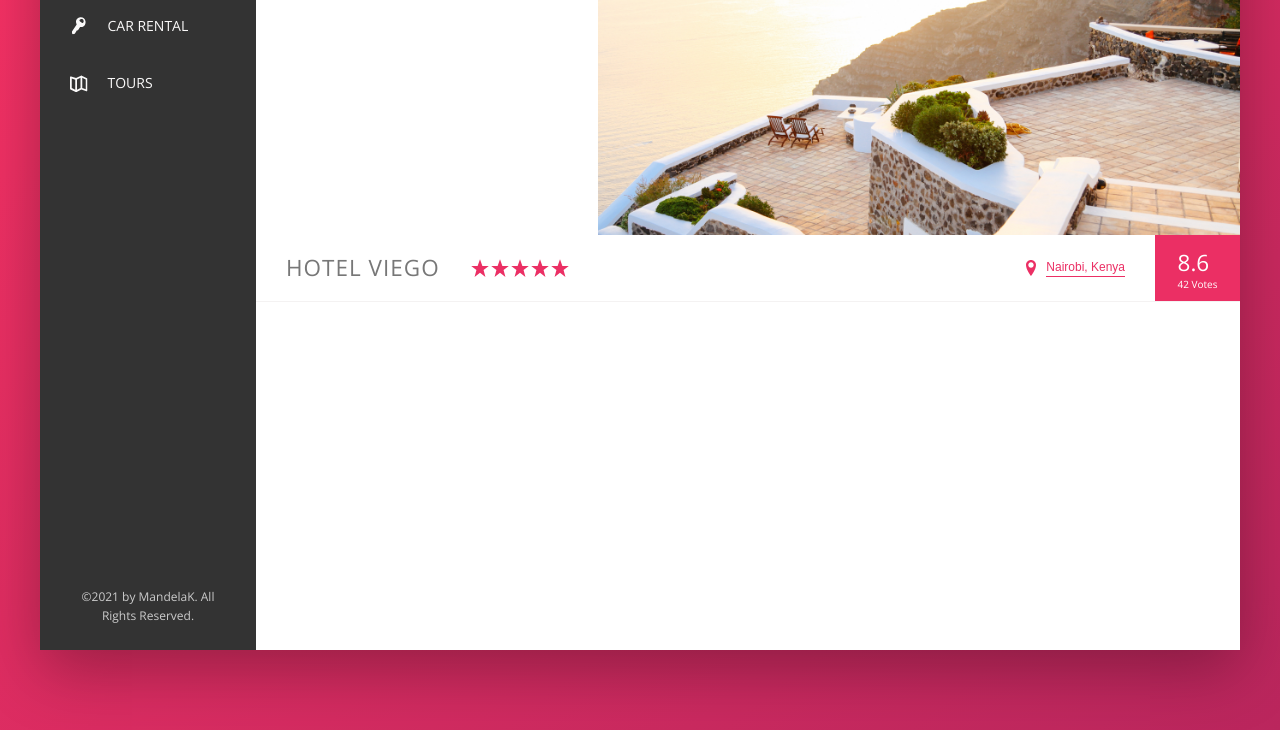
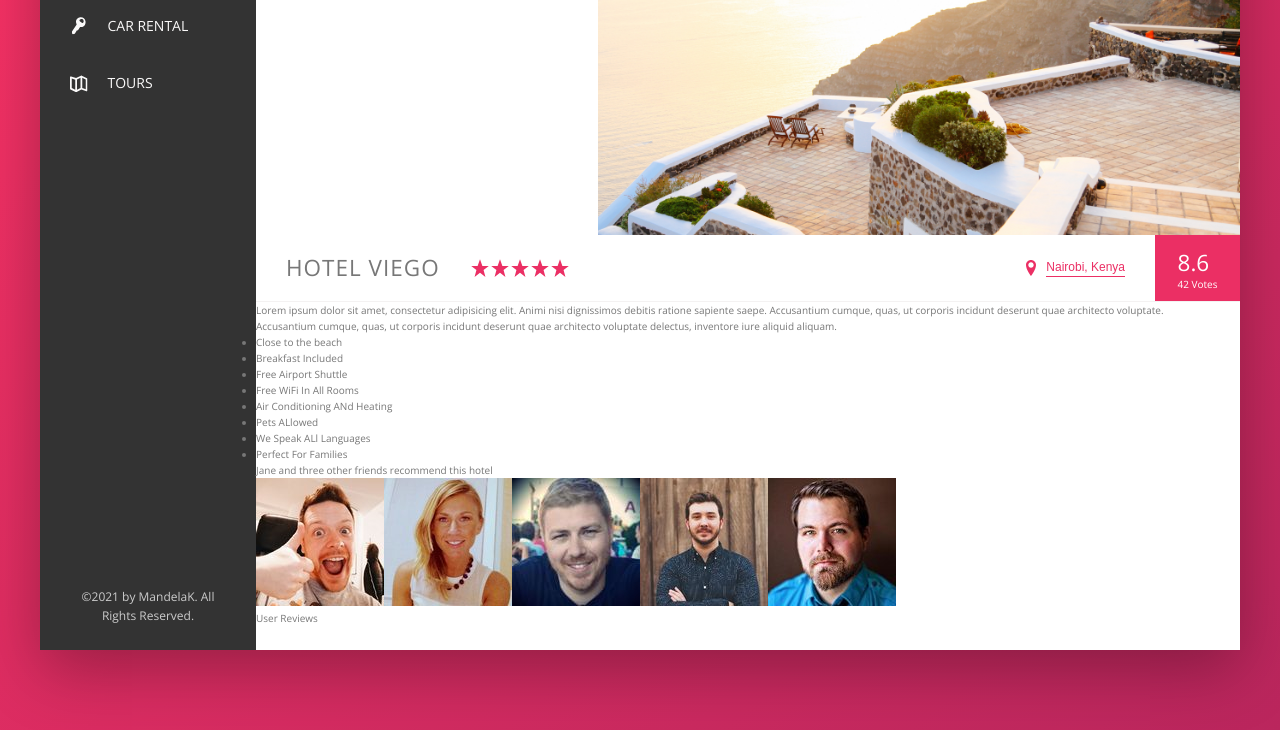
Before and after one commit to MandelaK/Trillo, a website: page index.html in a window 1280 px wide. Shown: the part 300-1030 px from the top of the page. Drawn offline with nearby package versions, Linux system fonts and the light colour scheme.

Commit message:
Structure The Description section of the overview

```diff
--- a/index.html
+++ b/index.html
@@ -149,6 +149,61 @@
               <div class="overage__rating-count">42 Votes</div>
             </div>
           </div>
+
+          <div class="detail">
+            <div class="description">
+              <p class="paragraph">
+                Lorem ipsum dolor sit amet, consectetur adipisicing elit. Animi
+                nisi dignissimos debitis ratione sapiente saepe. Accusantium
+                cumque, quas, ut corporis incidunt deserunt quae architecto
+                voluptate.
+              </p>
+              <p class="paragraph">
+                Accusantium cumque, quas, ut corporis incidunt deserunt quae
+                architecto voluptate delectus, inventore iure aliquid aliquam.
+              </p>
+              <ul class="list">
+                <li class="list__item">Close to the beach</li>
+
+                <li class="list__item">Breakfast Included</li>
+                <li class="list__item">Free Airport Shuttle</li>
+                <li class="list__item">Free WiFi In All Rooms</li>
+                <li class="list__item">Air Conditioning ANd Heating</li>
+                <li class="list__item">Pets ALlowed</li>
+                <li class="list__item">We Speak ALl Languages</li>
+                <li class="list__item">Perfect For Families</li>
+              </ul>
+              <div class="recommend">
+                <p class="recommend__count">
+                  Jane and three other friends recommend this hotel
+                </p>
+                <div class="recommend__friends">
+                  <img
+                    src="img/user-1.jpg"
+                    alt="Friend 1"
+                    class="recommend__photo"
+                  /><img
+                    src="img/user-2.jpg"
+                    alt="Friend 2"
+                    class="recommend__photo"
+                  /><img
+                    src="img/user-3.jpg"
+                    alt="Friend 3"
+                    class="recommend__photo"
+                  /><img
+                    src="img/user-4.jpg "
+                    alt="Friend 4"
+                    class="recommend__photo"
+                  /><img
+                    src="img/user-5.jpg"
+                    alt="Friend 5"
+                    class="recommend__photo"
+                  />
+                </div>
+              </div>
+            </div>
+            <div class="user-reviews">User Reviews</div>
+          </div>
         </main>
       </div>
     </div>
--- a/sass/_base.scss
+++ b/sass/_base.scss
@@ -33,8 +33,9 @@ Grey dark 3: #999
   --color-white: #fff;
 
   --shadow-dark: 0 2rem 6rem rgba(0, 0, 0, 0.3);
+  --shadow-light: 0 2rem 5rem rgba(0, 0, 0, 0.06);
 
-  --border-bottom-light: 1px solid var(--color-grey-light-2);
+  --line: 1px solid var(--color-grey-light-2);
 }
 
 * {
```
